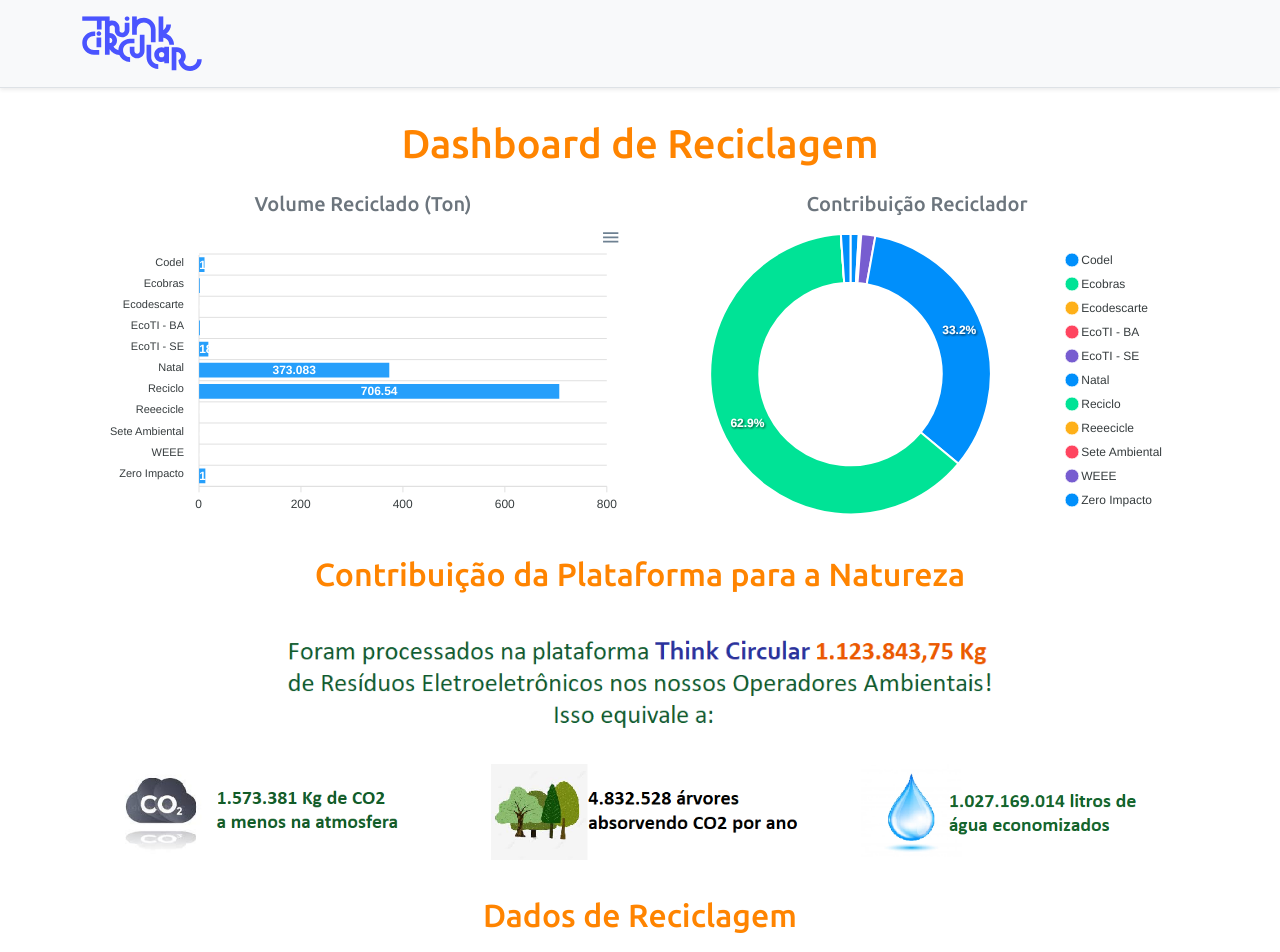
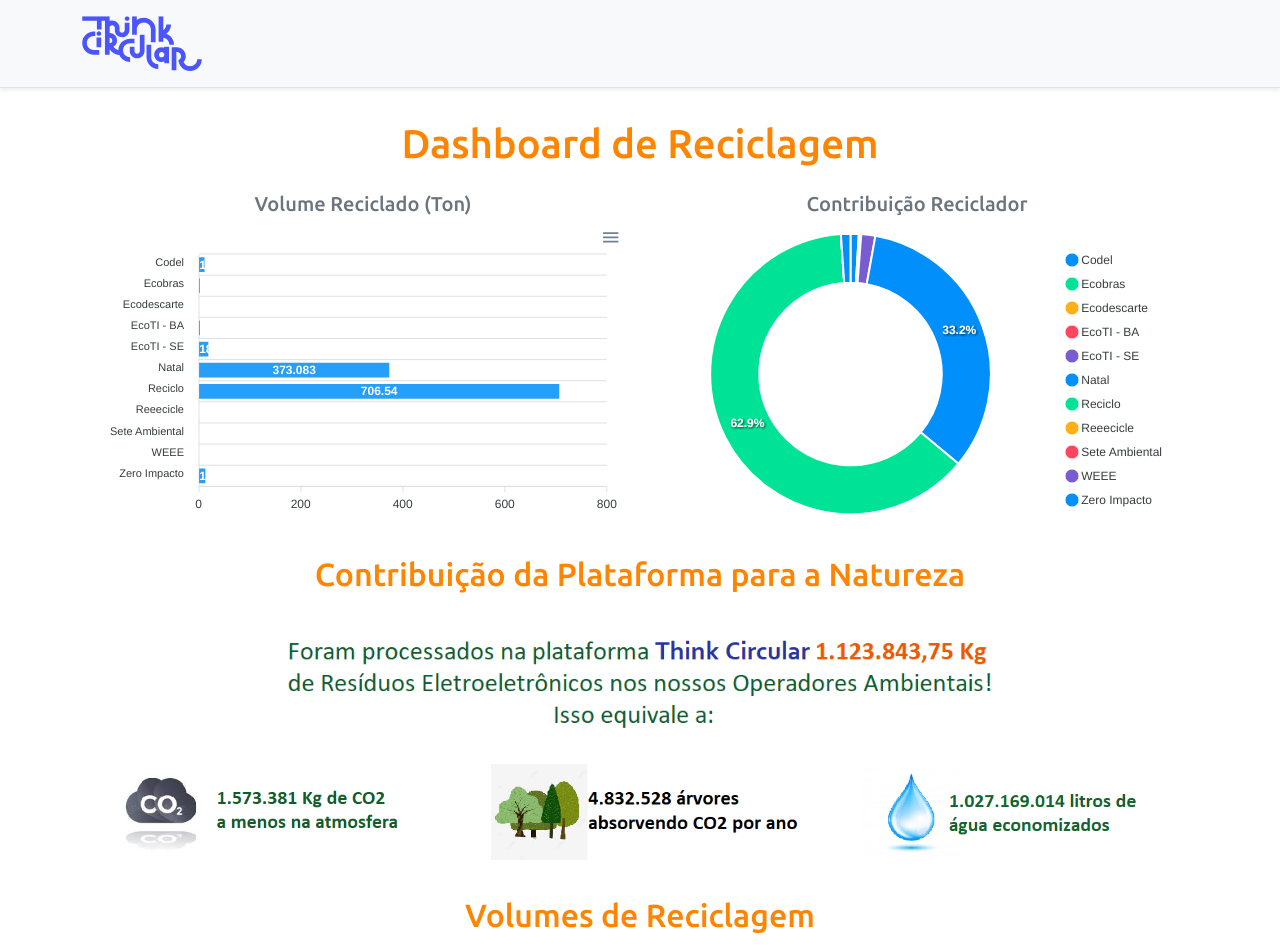
Before and after one commit to Jose-Leite/projeto-sds3, a React (Create React App) app in the folder frontend/: page / in a window 1280 px wide. Shown: the top 952 px of the page. Built offline with nearby package versions, Linux system fonts and the light colour scheme.

Commit message:
Nudei bg do Footer

```diff
--- a/frontend/src/App.tsx
+++ b/frontend/src/App.tsx
@@ -52,7 +52,7 @@ function App() {
         </div>
 
         <div className="py-3">
-          <h2 className="text-center text-primary">Dados de Reciclagem</h2>
+          <h2 className="text-center text-primary">Volumes de Reciclagem</h2>
         </div>
 
         <DataTable />
--- a/frontend/src/components/Footer/index.tsx
+++ b/frontend/src/components/Footer/index.tsx
@@ -1,7 +1,7 @@
 const Footer = () => {
     return (
 
-        < footer className="footer mt-auto py-3 bg-dark" >
+        < footer className="footer mt-auto py-3 bg-success" >
             <div className="container">
                 <p className="text-light">© 2021 thinkcircular.com. Todos os direitos reservados.</p>
             </div>
```
